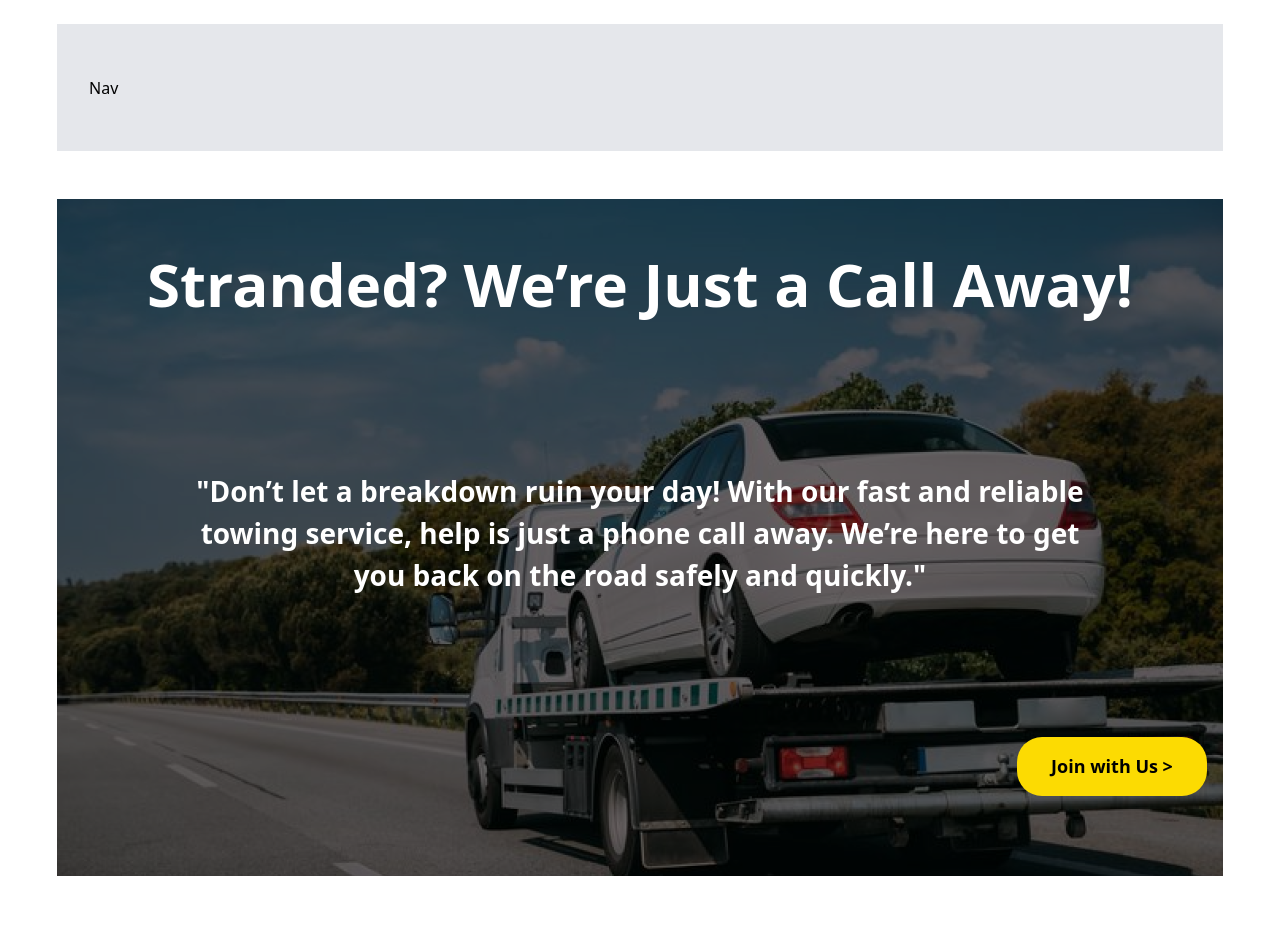
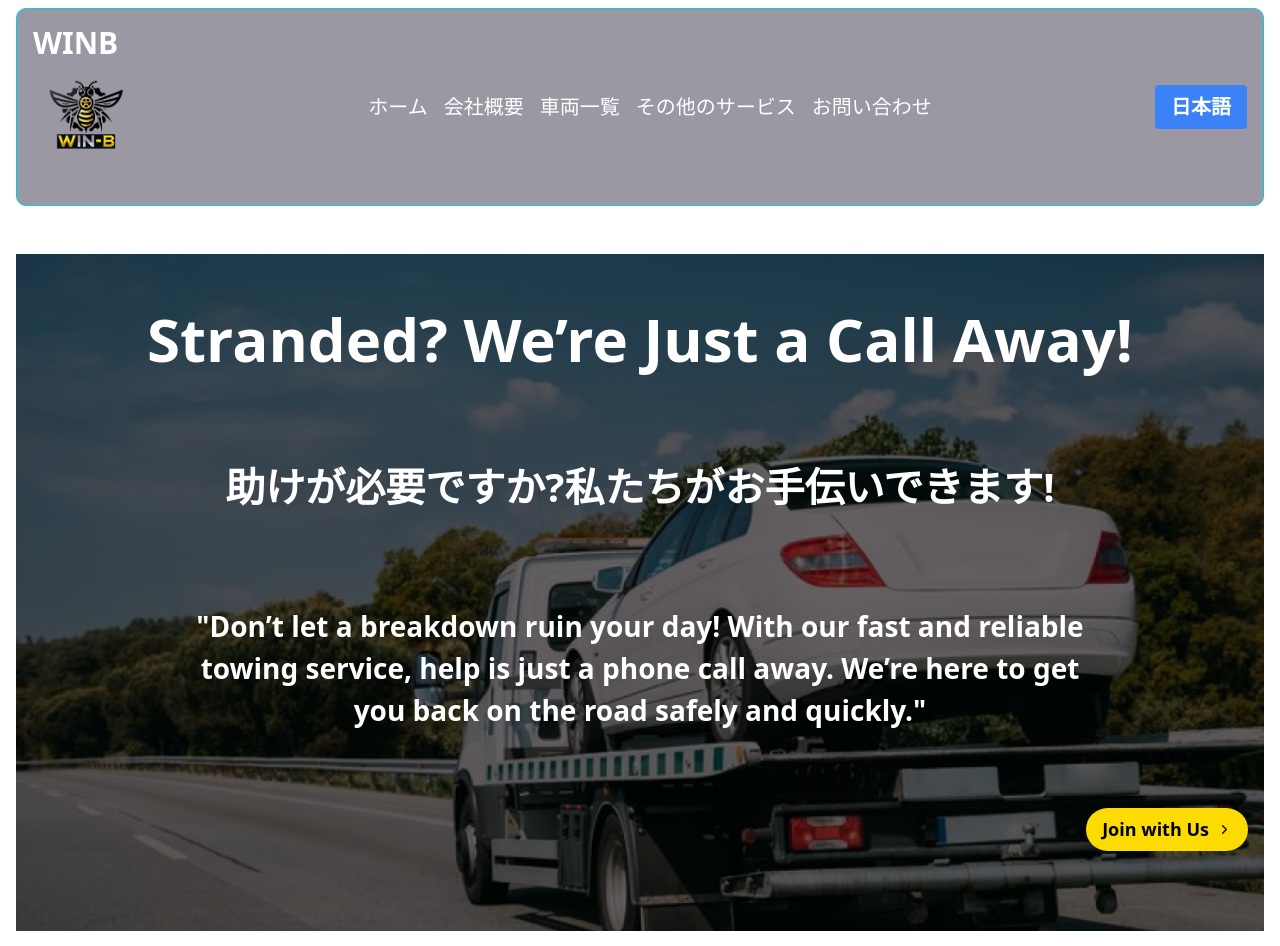
Before and after one commit to WinbCoLtd/winb-prod, a Next.js app: page /en/otherService in a window 1280 px wide. Shown: the top 946 px of the page. Built offline with nearby package versions, Linux system fonts and the light colour scheme.

Commit message:
feat:ui:searchvehicle

```diff
--- a/app/[locale]/otherService/page.tsx
+++ b/app/[locale]/otherService/page.tsx
@@ -1,13 +1,14 @@
 import React from "react";
 import Image from "next/image";
 import Link from "next/link";
+import Navbar from "@/components/Navbar";
+import { ChevronRight } from "lucide-react";
 
-const HeroSection = () => {
+const OtherService = () => {
   return (
-    <div className="relative w-full flex flex-col max-w-[1166px] mx-auto">
-
-      <div className="mt-6 h-[127px] bg-gray-200 flex items-center justify-between px-4 md:px-8">
-        Nav
+    <div className="relative w-full flex flex-col max-w-[1366px] mx-auto px-4 py-2">
+      <div className="bg-[#08001C67] w-full flex items-center justify-center border border-[#00CCEE] rounded-[10px] min-h-32 my-auto">
+        <Navbar />
       </div>
 
         <div className="mt-12 relative bg-black lg:h-[677px]">
@@ -16,22 +17,30 @@ const HeroSection = () => {
             alt="Need Assistance"
             width={1166}
             height={777}
-          className="w-full lg:h-[677px] sm:h-[400px] xxs:h-[350px] xs:h-[473px] object-cover"
+            className="w-full h-[450px] lg:h-[677px] object-cover"
           />
 
           <div className="absolute top-0 left-0 w-full h-full flex flex-col justify-between px-4 text-white bg-black bg-opacity-60">
-          <h2 className="sm:text-[24px] xs:text-[32px] xxs:text-[30px] lg:text-[60px] font-bold text-center mt-10 transition-transform duration-300 ease-in-out hover:scale-105">
-            Stranded? We’re Just a Call Away!
-          </h2>
+            <div className="text-[30px] lg:text-[60px] font-bold text-center mt-10 transition-transform duration-300 ease-in-out hover:scale-105">
+              Stranded? We&rsquo;re Just a Call Away!
+            </div>
 
-          <p className="sm:text-[16px] xs:text-[18px] xxs:text-[16px] lg:text-[28px] xxs:mt-5 font-semibold text-center max-w-[900px] mx-auto transition-transform duration-300 ease-in-out hover:scale-105">
-            "Don’t let a breakdown ruin your day! With our fast and reliable towing service, help is just a phone call away. We’re here to get you back on the road safely and quickly."
+            <p className="text-[22px] lg:text-[40px] mt-4 mb-3 font-bold text-center">
+              助けが必要ですか?私たちがお手伝いできます!
             </p>
 
-          <div className="mb-[80px] text-right">
+            <p className="text-[18px] lg:text-[28px] mt-5 font-semibold text-center max-w-[900px] mx-auto transition-transform duration-300 ease-in-out hover:scale-105">
+              &quot;Don&rsquo;t let a breakdown ruin your day! With our fast and
+              reliable towing service, help is just a phone call away.
+              We&rsquo;re here to get you back on the road safely and
+              quickly.&quot;
+            </p>
+
+            <div className="mb-[80px] mt-5 text-right">
               <Link href="/otherInquiry">
-              <button className="bg-winb-yellow text-black  sm:text-[14px] xs:text-[16px] xxs:text-[14px] lg:text-[18px] px-4 py-2 sm:px-6 sm:py-3 md:px-8 md:py-4 xxs:mt-5 rounded-[25px] font-semibold hover:bg-yellow-600 w-full max-w-[190px]">
-                Join with Us &gt;
+                <button className="bg-winb-yellow text-black text-[18px]  px-4 py-2 rounded-[25px] font-semibold hover:bg-yellow-600 w-auto max-w-[200px] flex items-center justify-center gap-2 ml-auto">
+                  <span>Join with Us</span>
+                  <ChevronRight size={15} />
                 </button>
               </Link>
             </div>
@@ -40,7 +49,11 @@ const HeroSection = () => {
 
         <div className="mt-8 px-4 lg:px-0">
           <p className="text-[16px] md:text-[18px] lg:text-[20px] text-gray-800 font-normal leading-relaxed text-center mt-8">
-          While traveling by car or visiting your hometown, unexpected situations can arise that might require a towing service. Whether it’s a car breakdown, a flat tire, or damage from an accident, these moments can leave you unable to move your vehicle on your own, making professional towing assistance essential.
+            While traveling by car or visiting your hometown, unexpected
+            situations can arise that might require a towing service. Whether
+            it&rsquo;s a car breakdown, a flat tire, or damage from an accident,
+            these moments can leave you unable to move your vehicle on your own,
+            making professional towing assistance essential.
           </p>
           <p className="mt-4 text-[16px] md:text-[18px] lg:text-[20px] text-gray-800 font-semibold text-center">
             We are with you...........!
@@ -50,31 +63,48 @@ const HeroSection = () => {
           </p>
 
           <div className="mt-8 overflow-x-auto">
-          <table className="w-full max-w-[1000px] mx-auto border-collapse border border-gray-300 text-center">
+            <table className="w-full max-w-[1000px] mx-auto border-collapse border border-gray-300 text-center mb-10">
               <thead className="bg-gray-200">
                 <tr>
                   <th className="border border-gray-300 px-4 lg:py-3 lg:text-[18px] font-semibold"></th>
-                <th className="border border-gray-300 px-4 lg:py-3 lg:text-[18px] xxs:text-[14px] xxs:py-2 font-semibold">Basic fee + work fee</th>
-                <th className="border border-gray-300 px-4 lg:py-3 lg:text-[18px] xxs:text-[14px] xxs:py-2 font-semibold">Towing fee</th>
+                  <th className="border border-gray-300 px-4 lg:py-3 lg:text-[18px] xxs:text-[14px] xxs:py-2 font-semibold">
+                    Basic fee + work fee
+                  </th>
+                  <th className="border border-gray-300 px-4 lg:py-3 lg:text-[18px] xxs:text-[14px] xxs:py-2 font-semibold">
+                    Towing fee
+                  </th>
                 </tr>
               </thead>
               <tbody>
                 <tr>
-                <td className="border border-gray-300 px-4 lg:py-8 lg:text-[16px] xxs:text-[12px] xxs:py-2 font-semibold">Normal Road</td>
-                <td className="border border-gray-300 px-4 lg:py-8 lg:text-[16px] xxs:text-[12px] xxs:py-2">8:00-20:00 13,130 yen</td>
-                <td className="border border-gray-300 px-4 lg:py-8 lg:text-[16px] xxs:text-[12px] xxs:py-2">Additional 730 yen per 1 km</td>
+                  <td className="border border-gray-300 px-4 lg:py-8 lg:text-[16px] xxs:text-[12px] xxs:py-2 font-semibold">
+                    Normal Road
+                  </td>
+                  <td className="border border-gray-300 px-4 lg:py-8 lg:text-[16px] xxs:text-[12px] xxs:py-2">
+                    8:00-20:00 13,130 yen
+                  </td>
+                  <td className="border border-gray-300 px-4 lg:py-8 lg:text-[16px] xxs:text-[12px] xxs:py-2">
+                    Additional 730 yen per 1 km
+                  </td>
                 </tr>
                 <tr>
-                <td className="border border-gray-300 px-4 lg:py-8 lg:text-[16px] xxs:text-[12px] xxs:py-2 font-semibold">Highway</td>
-                <td className="border border-gray-300 px-4 lg:py-8 lg:text-[16px] xxs:text-[12px] xxs:py-2">8:00-20:00 21,520 yen</td>
-                <td className="border border-gray-300 px-4 lg:py-8 lg:text-[16px] xxs:text-[12px] xxs:py-2">Additional 730 yen per 1 km</td>
+                  <td className="border border-gray-300 px-4 lg:py-8 lg:text-[16px] xxs:text-[12px] xxs:py-2 font-semibold">
+                    Highway
+                  </td>
+                  <td className="border border-gray-300 px-4 lg:py-8 lg:text-[16px] xxs:text-[12px] xxs:py-2">
+                    8:00-20:00 21,520 yen
+                  </td>
+                  <td className="border border-gray-300 px-4 lg:py-8 lg:text-[16px] xxs:text-[12px] xxs:py-2">
+                    Additional 730 yen per 1 km
+                  </td>
                 </tr>
               </tbody>
             </table>
           </div>
         </div>
       </div>
+
   );
 };
 
-export default HeroSection;
+export default OtherService;
--- a/app/[locale]/searchVehicle/[id]/page.tsx
+++ b/app/[locale]/searchVehicle/[id]/page.tsx
@@ -186,7 +186,7 @@ const MoreDetails = () => {
           <div className="mt-[55px] flex justify-end">
             <button>
               <Link
-                href={`/inquiry`}
+                href={`/contact`}
                 className="bg-winb-yellow lg:text-[16px] sm:text-[12px] xs:text-[12px] xxs:text-[12px] text-black font-medium px-4 py-2 rounded-[25px] hover:bg-yellow-300 transition duration-300"
               >
                 Request More Information
--- a/components/Navbar.tsx
+++ b/components/Navbar.tsx
@@ -94,7 +94,7 @@ export default function Navbar() {
           <Link href="/" className="hover:underline">
             ホーム
           </Link>
-          <Link href="/compantProfile" className="hover:underline">
+          <Link href="/companyProfile" className="hover:underline">
             会社概要
           </Link>
           <Link href="/vehicleList" className="hover:underline">
```
Also changed, not shown: app/[locale]/otherInquiry/page.tsx (+50 -22 lines). Lines whose indentation alone changed are shown as unchanged.
